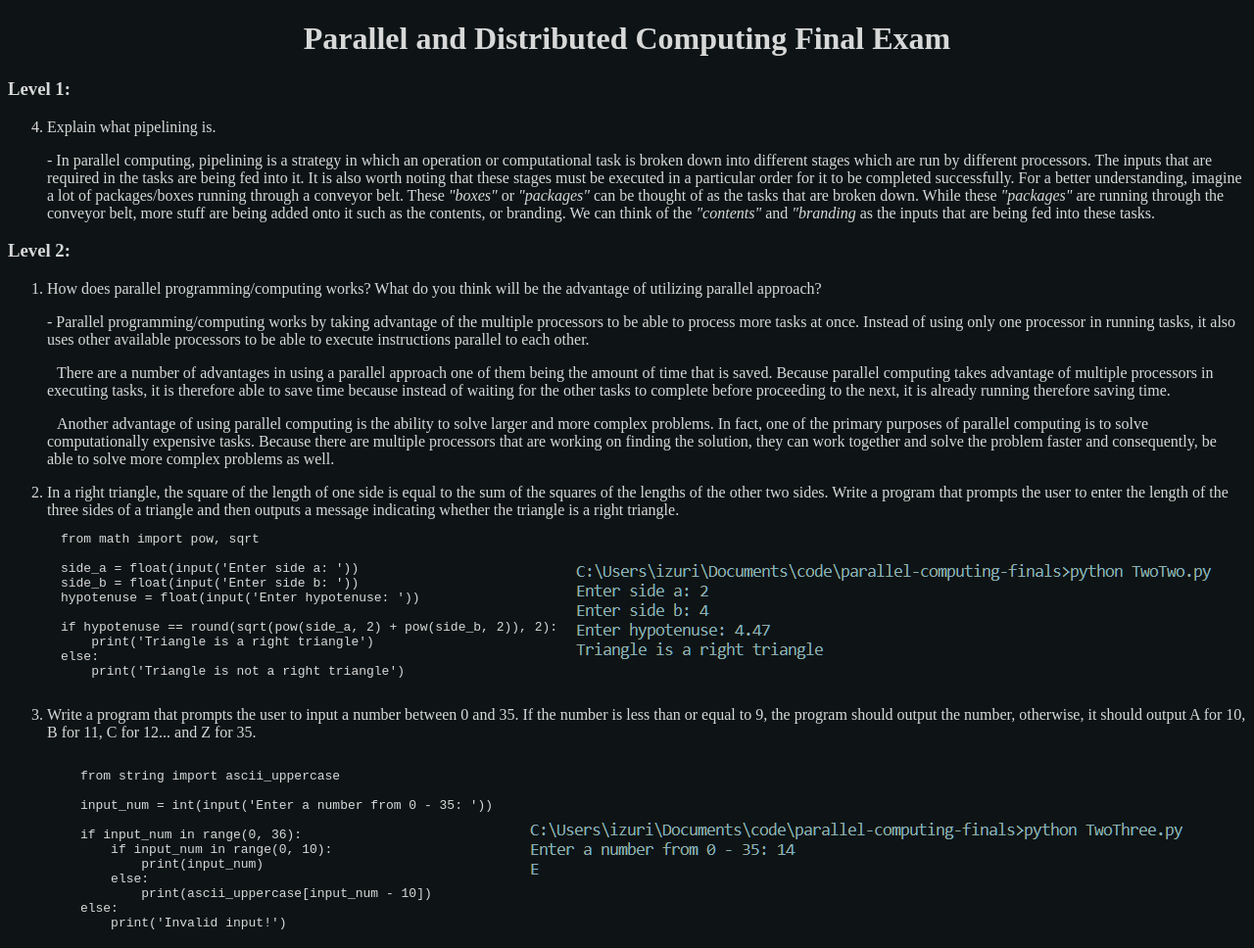
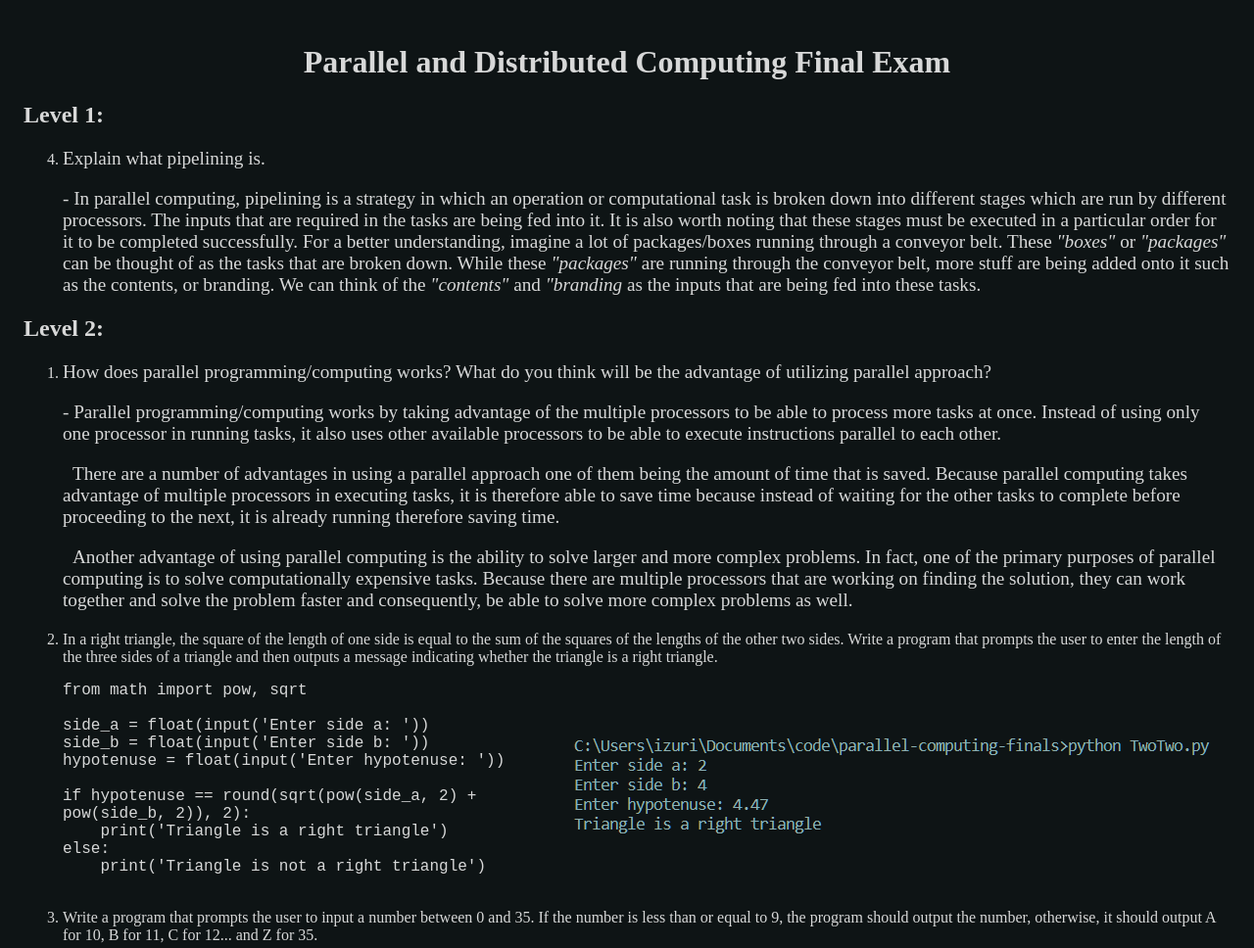
Before and after one commit to JezReal/parallel-computing-finals, a plain HTML site: page index.html in a window 1280 px wide. Shown: the top 968 px of the page at 98% size. Drawn offline with Linux system fonts and the light colour scheme; files whose address does not match are found by name.

Commit message:
update styles

```diff
--- a/index.html
+++ b/index.html
@@ -9,16 +9,14 @@
   </head>
   <body>
     <div>
-      <h1 style="text-align: center">
-        Parallel and Distributed Computing Final Exam
-      </h1>
+      <h1>Parallel and Distributed Computing Final Exam</h1>
     </div>
 
     <div>
-      <h3>Level 1:</h3>
+      <h2>Level 1:</h2>
       <ol start="4">
         <li>
-          Explain what pipelining is.
+          <p>Explain what pipelining is.</p>
           <p>
             - In parallel computing, pipelining is a strategy in which an
             operation or computational task is broken down into different stages
@@ -39,11 +37,13 @@
     </div>
 
     <div>
-      <h3>Level 2:</h3>
+      <h2>Level 2:</h2>
       <ol>
         <li>
-          How does parallel programming/computing works? What do you think will
-          be the advantage of utilizing parallel approach?
+          <p>
+            How does parallel programming/computing works? What do you think
+            will be the advantage of utilizing parallel approach?
+          </p>
           <p>
             - Parallel programming/computing works by taking advantage of the
             multiple processors to be able to process more tasks at once.
@@ -159,10 +159,12 @@ print([num for num in range(1, 51) if num % 3 == 0 or num % 4 == 0 or num % 5 ==
     </div>
 
     <div>
-      <h3>Level 3:</h3>
+      <h2>Level 3:</h2>
       <ol>
         <li>
+          <p>
             Differentiate between Multiprocessing and Multithreading. Explain.
+          </p>
           <p>
             - Multiprocessing refers to a system that has more than one
             processor. These processors can then have multiple threads.
@@ -265,11 +267,13 @@ print(sort(nums, 'asc'))
     </div>
 
     <div>
-      <h3>Level 4:</h3>
+      <h2>Level 4:</h2>
       <ol>
         <li>
+          <p>
             Write a program that will generate 100 3-digit random numbers and
             store it in a list. The program should display the following:
+          </p>
         </li>
         <ul type="a">
           <li>All elements in the list</li>
@@ -332,10 +336,12 @@ print()
           </div>
         </ul>
         <li>
+          <p>
             Given a linked list of size K, your task is to complete the function
             sum_of_lastN_nodes(), which should return the sum of last N nodes of
             the linked list. The function takes two arguments as input, the
             reference pointer of the head of the linked list and the integer N.
+          </p>
 
           <div class="code-container">
             <div class="code">
--- a/styles/style.css
+++ b/styles/style.css
@@ -1,6 +1,7 @@
 body {
   background-color: #0e1415;
   color: rgba(255, 255, 255, 0.837);
+  padding: 1rem;
 }
 
 .code-container {
@@ -15,3 +16,16 @@ body {
   flex-direction: column;
   align-items: center;
 }
+
+h1 {
+  text-align: center;
+}
+
+pre {
+  white-space: pre-wrap;
+  font-size: 1rem;
+}
+
+p {
+    font-size: 1.2rem;
+}
```
Lines whose indentation alone changed are shown as unchanged.
